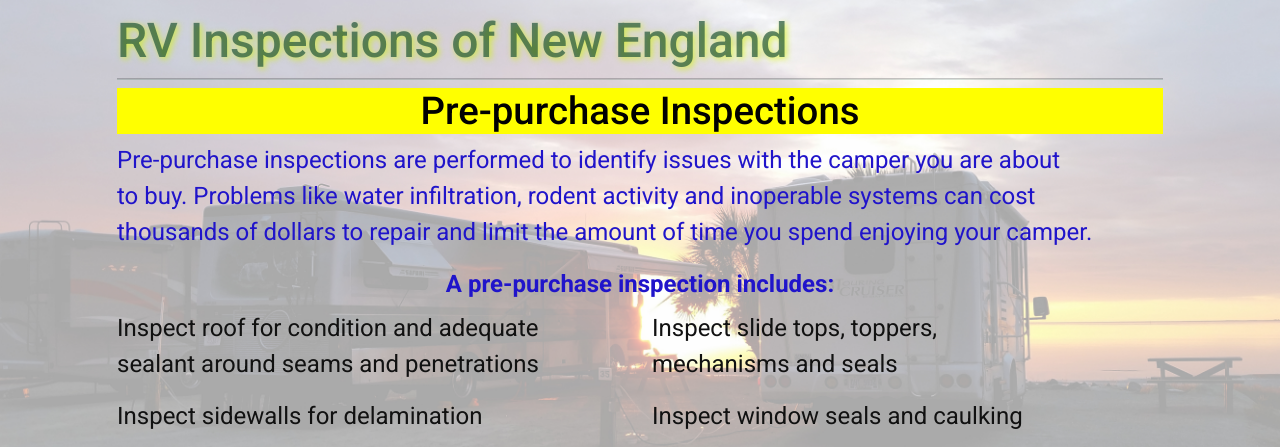
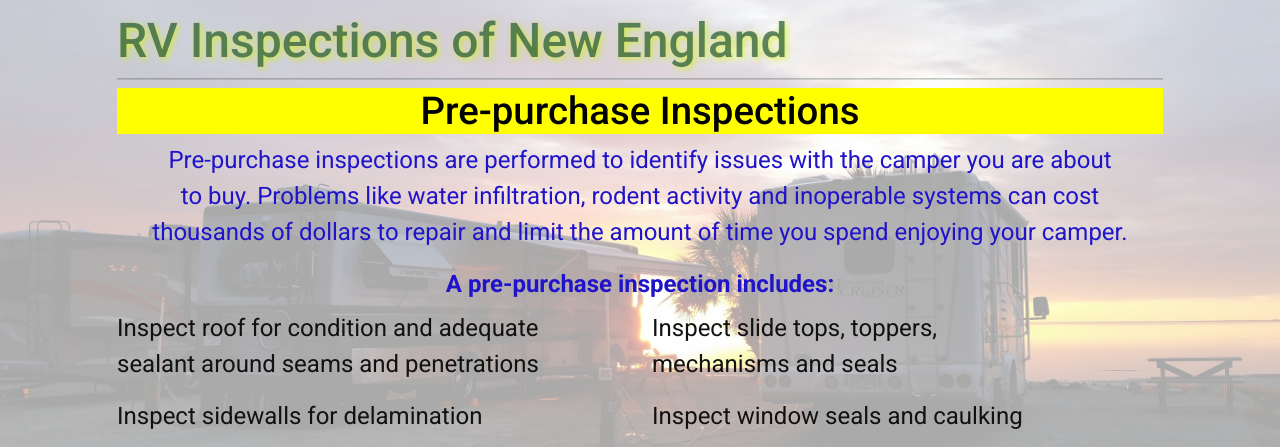
Before and after one commit to rvinspectionsne-jplante4/myprojects, a Django app: template templates/home.html in a window 1280 px wide. Shown: the part 56-503 px from the top of the page. Run offline with Django 5.2, Linux system fonts and the light colour scheme; the template is opened without the code that fills it, so the values that code supplies are empty.

Commit message:
text centered - test of update process

```diff
--- a/templates/home.html
+++ b/templates/home.html
@@ -17,7 +17,7 @@
             Pre-purchase Inspections
         </h2>
     </div>
-    <div class="text-justify">
+    <div class="text-center">
         <p class="home-text">
             Pre-purchase inspections are performed to identify issues with
             the camper you are about to buy. Problems like water infiltration,
```
